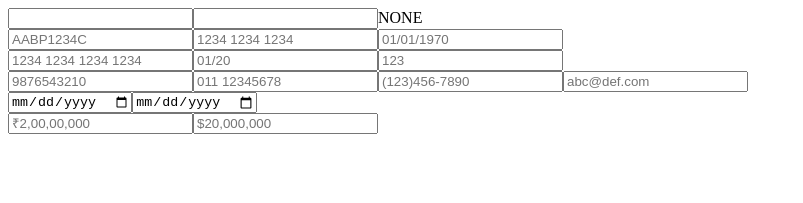
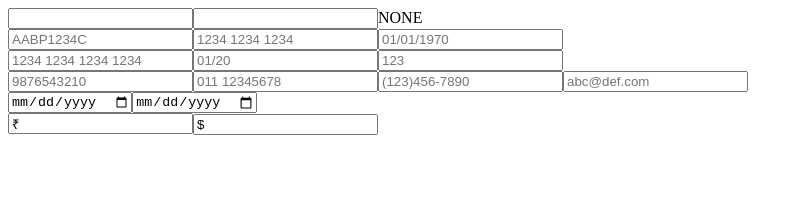
Before and after one commit to shantanumahale/react-ui-practice, a React (Vite) app: page / in a window 1280 px wide. Shown: the top 203 px of the page, without its empty margins (0-803 px from the left). Built offline with nearby package versions, Linux system fonts and the light colour scheme.

Commit message:
currency symbols

```diff
--- a/src/components/currency-formatting/index.tsx
+++ b/src/components/currency-formatting/index.tsx
@@ -38,7 +38,6 @@ export default function Currency() {
         rawInputReversed.slice(7);
     }
     formatted = formatted.split("").reverse().join("");
-
     setRupee(formatted);
   };
 
@@ -56,14 +55,14 @@ export default function Currency() {
   return (
     <div>
       <input
-        value={rupee}
+        value={"₹ " + rupee}
         onChange={handleRupeeInput}
         type="text"
         inputMode="numeric"
         placeholder="₹2,00,00,000"
       />
       <input
-        value={dollar}
+        value={"$ " + dollar}
         onChange={handleDollarInput}
         type="text"
         inputMode="numeric"
```
